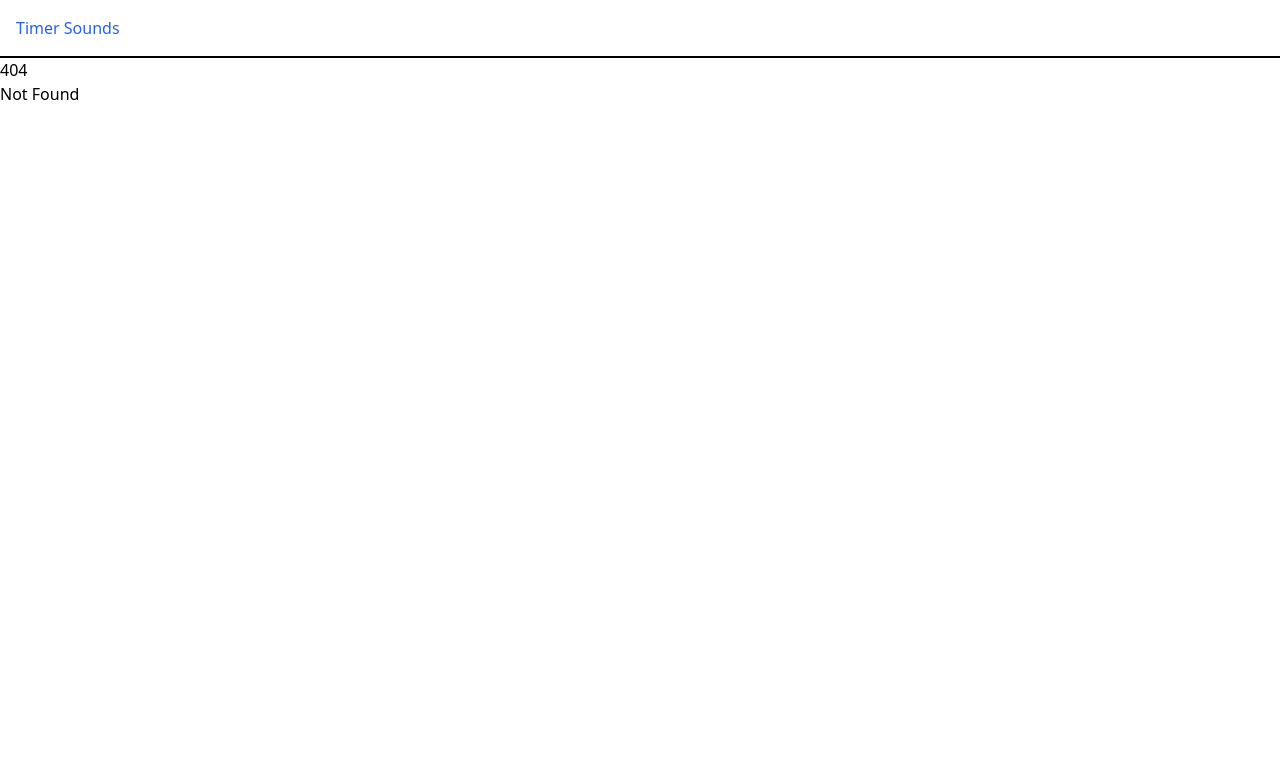
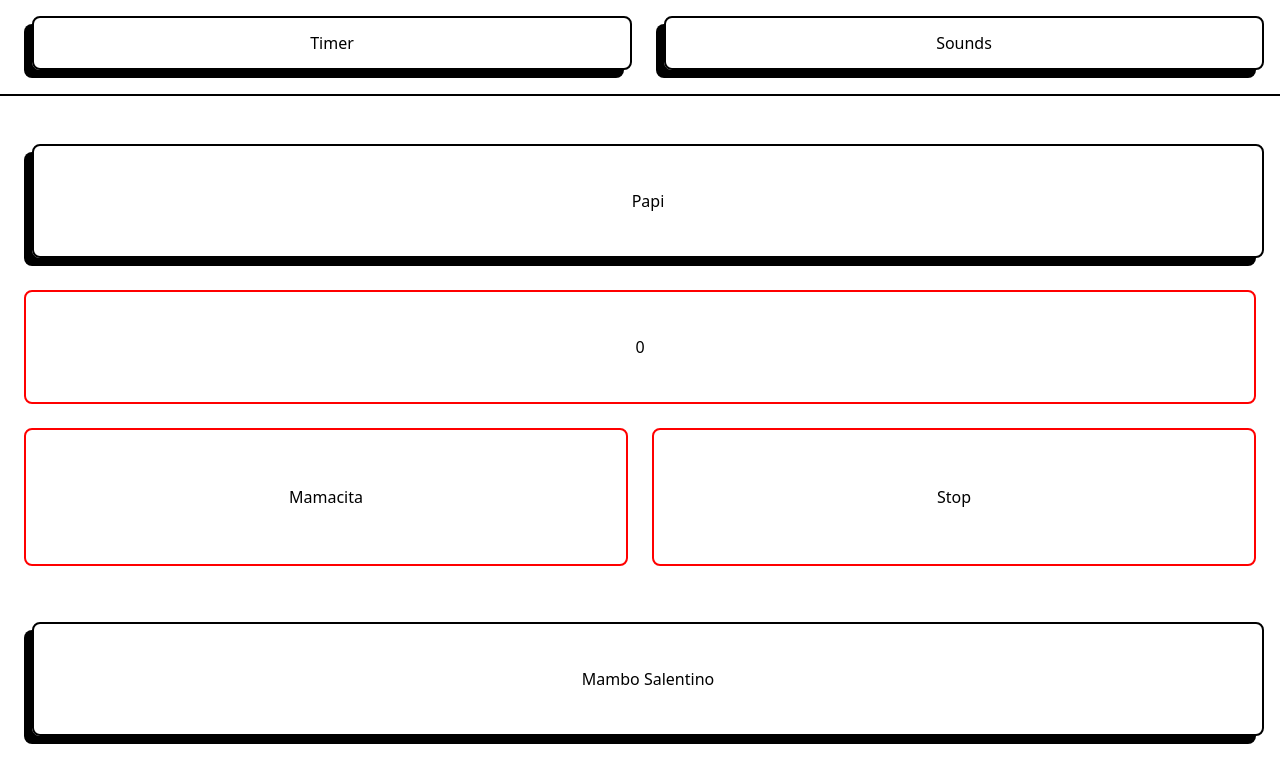
Before and after one commit to bbtgnn/jusc-companion-app, a SvelteKit app: page / in a window 1280 px wide. Before the commit this address had no page. Shown: the top 782 px of the page. Built offline with nearby package versions, Linux system fonts and the light colour scheme.

Commit message:
implemented tab system

```diff
--- a/src/routes/+layout.svelte
+++ b/src/routes/+layout.svelte
@@ -1,15 +1,9 @@
 <script lang="ts">
 	import '../app.postcss';
-	import { base } from '$app/paths';
-
-	import Link from '$lib/ui/link.svelte';
 </script>
 
+<!--  -->
+
 <div class="w-screen h-screen flex flex-col items-stretch flex-nowrap overflow-hidden">
-	<div class="border-b-2 border-b-black p-4">
-		<Link href="{base}/timer">Timer</Link>
-		<Link href="{base}/sounds">Sounds</Link>
-	</div>
-
 	<slot />
 </div>
--- /dev/null
+++ b/src/routes/+page.svelte
@@ -0,0 +1,37 @@
+<script lang="ts">
+	import Sounds from './partials/sounds.svelte';
+	import Timer from './partials/timer.svelte';
+
+	import Button from '$lib/ui/button.svelte';
+
+	let view: 'timer' | 'sounds' = 'sounds';
+
+	function viewTimer() {
+		view = 'timer';
+	}
+
+	function viewSounds() {
+		view = 'sounds';
+	}
+</script>
+
+<!-- Navbar -->
+
+<div
+	class="
+    border-b-2 border-b-black px-6 py-4 pt-6 space-x-8 h-24
+    flex flex-row flex-nowrap items-stretch
+"
+>
+	<Button grow on:click={viewTimer}>Timer</Button>
+	<Button grow on:click={viewSounds}>Sounds</Button>
+</div>
+
+<!-- Content -->
+
+<div class="grow flex flex-col flex-nowrap" class:hidden={view != 'sounds'}>
+	<Sounds />
+</div>
+<div class="grow flex flex-col flex-nowrap" class:hidden={view != 'timer'}>
+	<Timer />
+</div>
--- a/src/routes/+page.ts
+++ /dev/null
@@ -1,8 +0,0 @@
-import type { LoadEvent } from '@sveltejs/kit';
-import { error, redirect } from '@sveltejs/kit';
-import { base } from '$app/paths';
-
-/** @type {import('./$types').PageLoad} */
-export function load(event: LoadEvent) {
-	throw redirect(303, `${base}/sounds`);
-}
--- a/src/routes/sounds/+page.svelte
+++ b/src/routes/partials/sounds.svelte
@@ -9,14 +9,6 @@
 	let papiSrc = [`${assets}/tracks/papi.mp3`];
 	let mamacitaSrc = [`${assets}/tracks/mamacita.mp3`];
 	let mamboSrc = [`${assets}/tracks/mambo.mp3`];
-
-	// Loading view
-
-	let visible = false;
-
-	function init() {
-		visible = true;
-	}
 
 	// Is Papi playing ?
 
@@ -37,11 +29,8 @@
 	}
 </script>
 
-<!-- {#if !visible}
-	<div class="p-6 flex flex-col flex-nowrap items-stretch grow space-y-6">
-		<Button grow on:click={init}>Start</Button>
-	</div>
-{:else} -->
+<!--  -->
+
 <div class="p-6 flex flex-col flex-nowrap items-stretch grow space-y-6">
 	<div class="h-2" />
 
@@ -62,4 +51,3 @@
 
 	<div class="h-2" />
 </div>
-<!-- {/if} -->
--- /dev/null
+++ b/src/routes/partials/timer.svelte
@@ -0,0 +1 @@
+<div class="w-full bg-blue-500">TIMER</div>
```
Also changed, not shown: src/routes/timer/+page.svelte (deleted), 32 other files (tests, documents, lock files or other folders).
